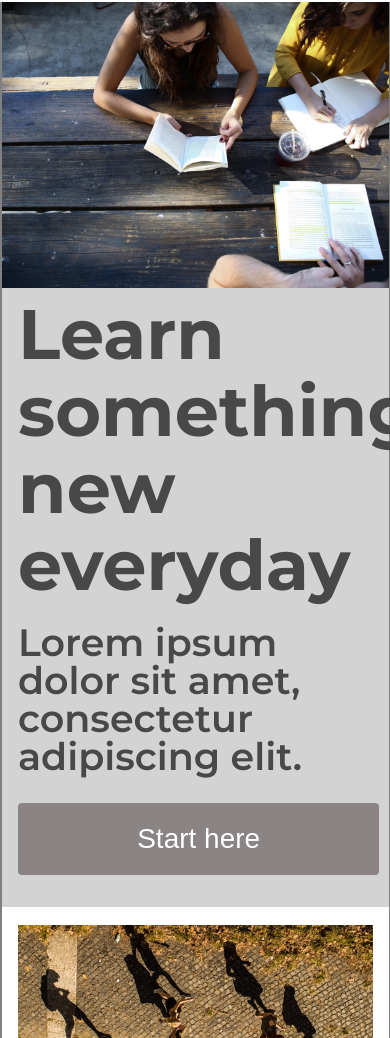
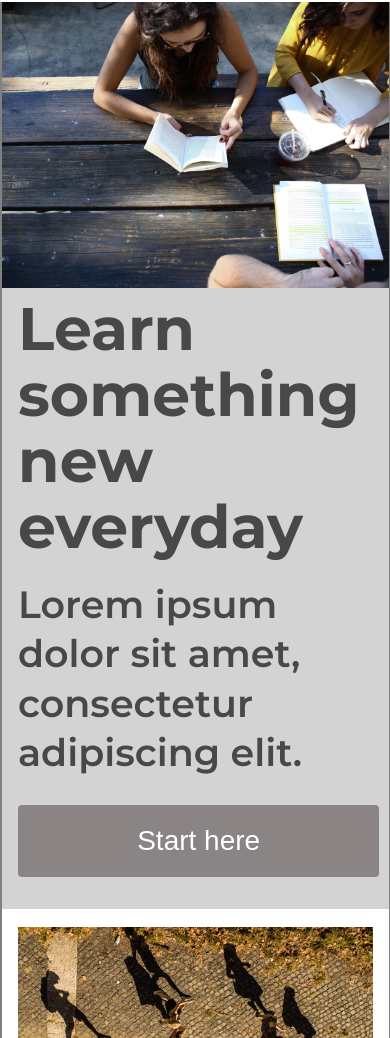
Before and after one commit to Serg-95/colmar_academy, a plain HTML site: page index.html in a window 390 px wide. Shown: the part 62-1100 px from the top of the page. Drawn offline with Linux system fonts and the light colour scheme.

Commit message:
Final version

```diff
--- a/resources/css/style.css
+++ b/resources/css/style.css
@@ -195,11 +195,18 @@ body {
     line-height: 1.1;
 }
 
+@media (max-width: 768px) {
+    .learn-smth {
+        font-size: 60px;
+    }
+}
+
 .lorem {
     font-weight: 600;
     font-size: 38px;
     padding-top: 40px;
     padding-bottom: 60px;
+    line-height: 1.3;
 }
 
 @media (max-width: 768px) {
```
Also changed, not shown: index.html (+12 -0 lines).
